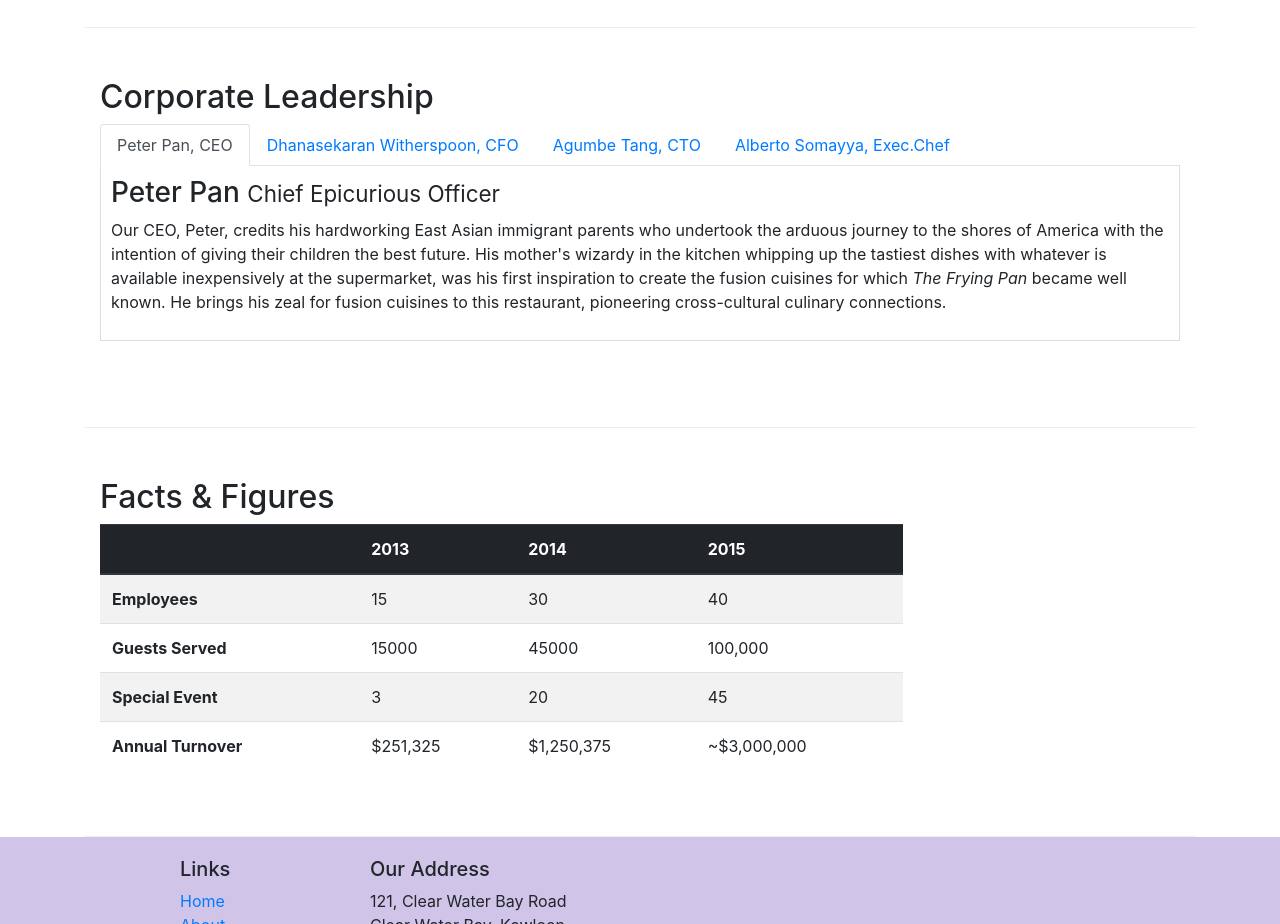
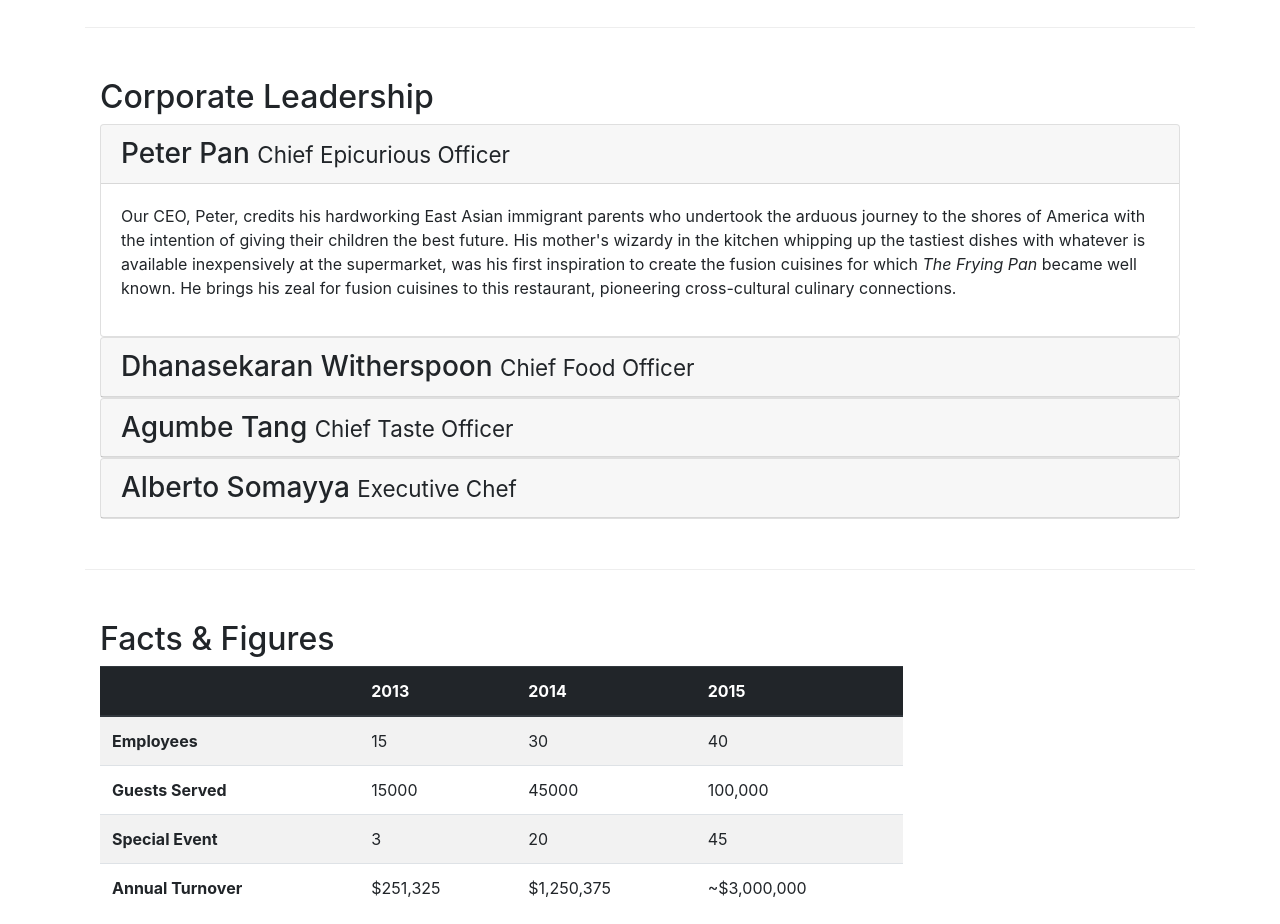
Before and after one commit to Klessy/gui-learn, a website: page aboutus.html in a window 1280 px wide. Shown: the part 960-1884 px from the top of the page. Drawn offline with nearby package versions, Linux system fonts and the light colour scheme.

Commit message:
bootstrap accordion

```diff
--- a/aboutus.html
+++ b/aboutus.html
@@ -108,24 +108,16 @@
             <div class="col-12">
                 <h2>Corporate Leadership</h2>
 
-                <ul class="nav nav-tabs">
-                    <li class="nav-item">
-                        <a class="nav-link active" href="#peter" role="tab" data-toggle="tab">Peter Pan, CEO</a>
-                    </li>
-                    <li class="nav-item">
-                        <a class="nav-link" href="#danny" role="tab" data-toggle="tab">Dhanasekaran Witherspoon, CFO</a>
-                    </li>
-                    <li class="nav-item">
-                        <a class="nav-link" href="#agumbe" role="tab" data-toggle="tab">Agumbe Tang, CTO</a>
-                    </li>
-                    <li class="nav-item">
-                        <a class="nav-link" href="#alberto" role="tab" data-toggle="tab">Alberto Somayya, Exec.Chef</a>
-                    </li>
-                </ul>
 
-                <div class="tab-content">
-                    <div role = "tabpanel" class="tab-pane fade show active" id = "peter">
-                        <h3>Peter Pan <small>Chief Epicurious Officer</small></h3>
+                <div class="accordion">
+                    <div class="card">
+                        <div class="card-header" role="tab" id="peterhead">
+                            <h3 class="mb-0">
+                                <a data-toggle="collapse" data-target="#peter">Peter Pan <small>Chief Epicurious Officer</small></a>
+                            </h3>
+                        </div>
+                        <div role = "tabpanel" class="collapse show" id = "peter" data-parent="#accordion">
+                            <div class="card-body">
                                 <p class=" d-none d-sm-block">Our CEO, Peter, credits his hardworking East Asian immigrant parents
                                     who undertook the arduous journey to the shores of America with the intention of giving their
                                     children the best future. His mother's wizardy in the kitchen whipping up the tastiest dishes
@@ -133,30 +125,58 @@
                                     the fusion cuisines for which <em>The Frying Pan</em> became well known. He brings his zeal for
                                     fusion cuisines to this restaurant, pioneering cross-cultural culinary connections.</p>
                             </div>
+                        </div>
+                    </div>
 
-                <div role = "tabpanel" class="tab-pane fade" id = "danny">
-                <h3>Dhanasekaran Witherspoon <small>Chief Food Officer</small></h3>
+                    <div class="card">
+                        <div class="card-header" role="tab" id="dannyhead">
+                            <h3 class="mb-0">
+                                <a data-toggle="collapse" data-target="#danny">Dhanasekaran Witherspoon <small>Chief Food Officer</small></a>
+                            </h3>
+                        </div>
+                        <div class="collapse" id = "danny" data-parent="#accordion">
+                        <div class="card-body">
                                 <p class=" d-none d-sm-block">Our CFO, Danny, as he is affectionately referred to by his colleagues,
                                     comes from a long established family tradition in farming and produce. His experiences growing up
                                     on a farm in the Australian outback gave him great appreciation for varieties of food sources.
                                     As he puts it in his own words, <em>Everything that runs, wins, and everything that stays, pays!</em></p>
                                 </div>
+                            </div>
+                        </div>
 
-                <div role = "tabpanel" class="tab-pane fade" id = "agumbe">
-                <h3>Agumbe Tang <small>Chief Taste Officer</small></h3>
+
+                    <div class="card">
+                        <div class="card-header" role="tab" id="agumbehead">
+                            <h3 class="mb-0">
+                                <a data-toggle = "collapse" data-target="#agumbe">Agumbe Tang <small>Chief Taste Officer</small></a>
+                            </h3>
+                        </div>
+                        <div  class="collapse" id = "agumbe" data-parent="#accordion">
+                        <div class="card-body">
                                 <p class=" d-none d-sm-block">Blessed with the most discerning gustatory sense, Agumbe, our CTO,
                                     personally ensures that every dish that we serve meets his exacting tastes. Our chefs dread the tongue
                                     lashing that ensues if their dish does not meet his exacting standards. He lives by his motto,
                                     <em>You click only if you survive my lick.</em></p>
                                 </div>
+                        </div>
+                    </div>
 
-                <div role = "tabpanel" class="tab-pane fade" id = "alberto">
-                <h3>Alberto Somayya <small>Executive Chef</small></h3>
+                    <div class="card">
+                        <div class="card-header" role="tab" id="albertohead">
+                            <h3 class="mb-0">
+                                <a data-toggle = "collapse" data-target="#alberto">Alberto Somayya <small>Executive Chef</small></a>
+                            </h3>
+                        </div>
+                        <div class="collapse" id = "alberto" data-parent="#accordion">
+                        <div class="card-body">
                                 <p class=" d-none d-sm-block">Award winning three-star Michelin chef with wide International experience having
                                     worked closely with whos-who in the culinary world, he specializes in creating mouthwatering
                                     Indo-Italian fusion experiences. He says, <em>Put together the cuisines from the two craziest cultures,
                                     and you get a winning hit! Amma Mia!</em></p>
                                 </div>
+                        </div>
+                    </div>
+
             </div>
 
             </div>
```
Lines whose indentation alone changed are shown as unchanged.
